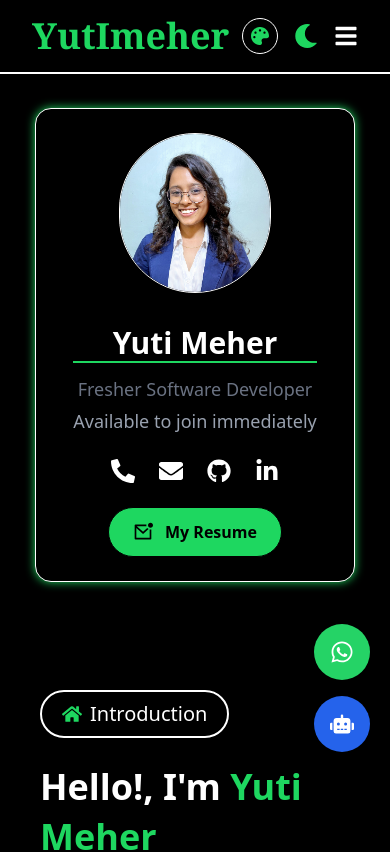
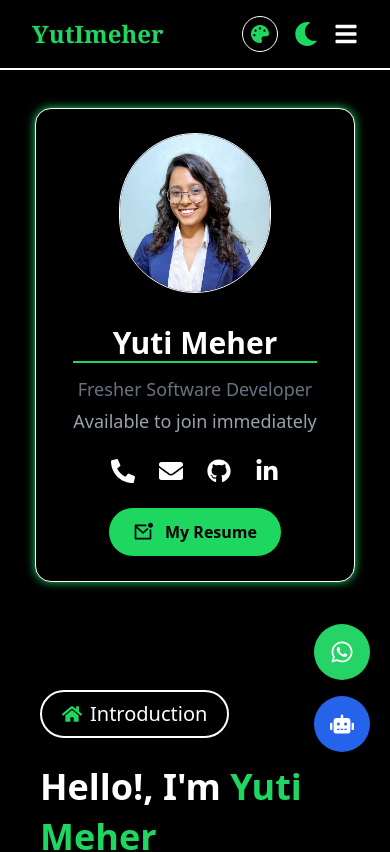
Before and after one commit to ErYuti/ErYuti-YM-Portfolio-WebApp, a React (Vite) app: page / in a window 390 px wide. Shown: the top 852 px of the page. Built offline with nearby package versions, Linux system fonts and the light colour scheme.

Commit message:
Update Header.jsx

```diff
--- a/src/components/Header.jsx
+++ b/src/components/Header.jsx
@@ -27,7 +27,7 @@ const Header = ({ darkMode, setDarkMode, themeColor, setThemeColor }) => {
     >
       <div className="max-w-7xl mx-auto px-8 py-4 flex items-center justify-between">
         <h1
-          className="text-4xl font-bold mr-2 transition-transform duration-300 hover:scale-90 font-serif"
+          className="text-2xl sm:text-3xl md:text-4xl font-bold transition-transform duration-300 hover:scale-90 font-serif"
           style={{ color: themeColor }}
         >
           YutImeher
```
